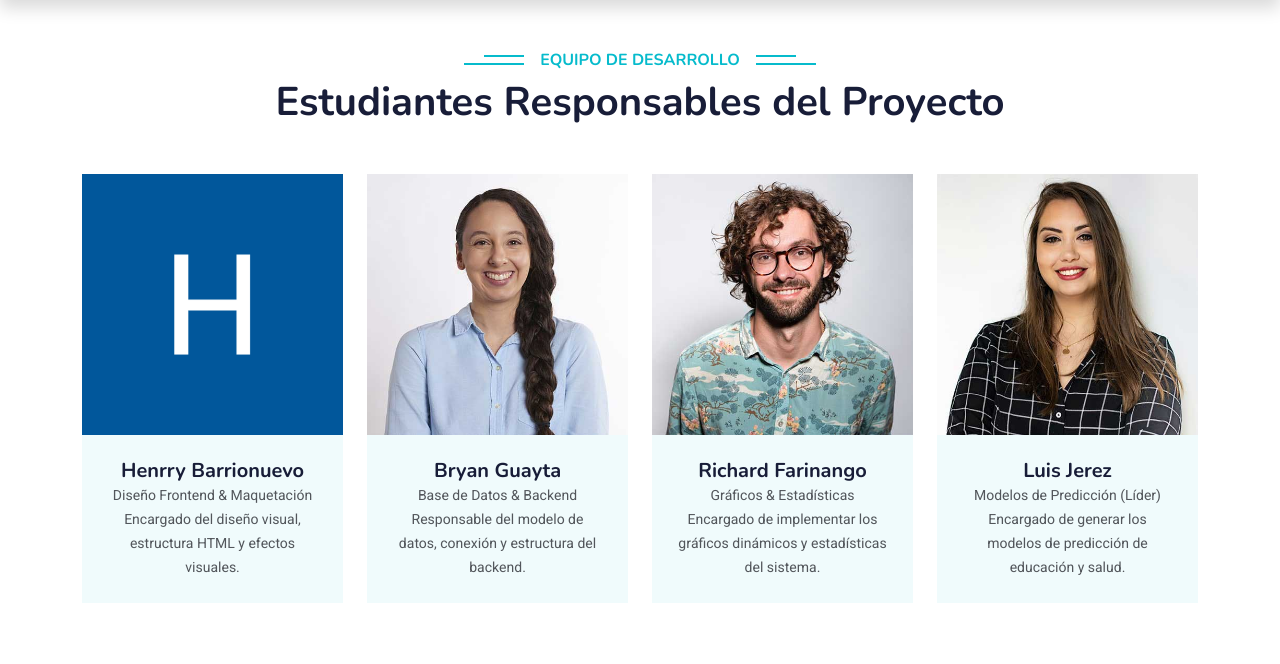
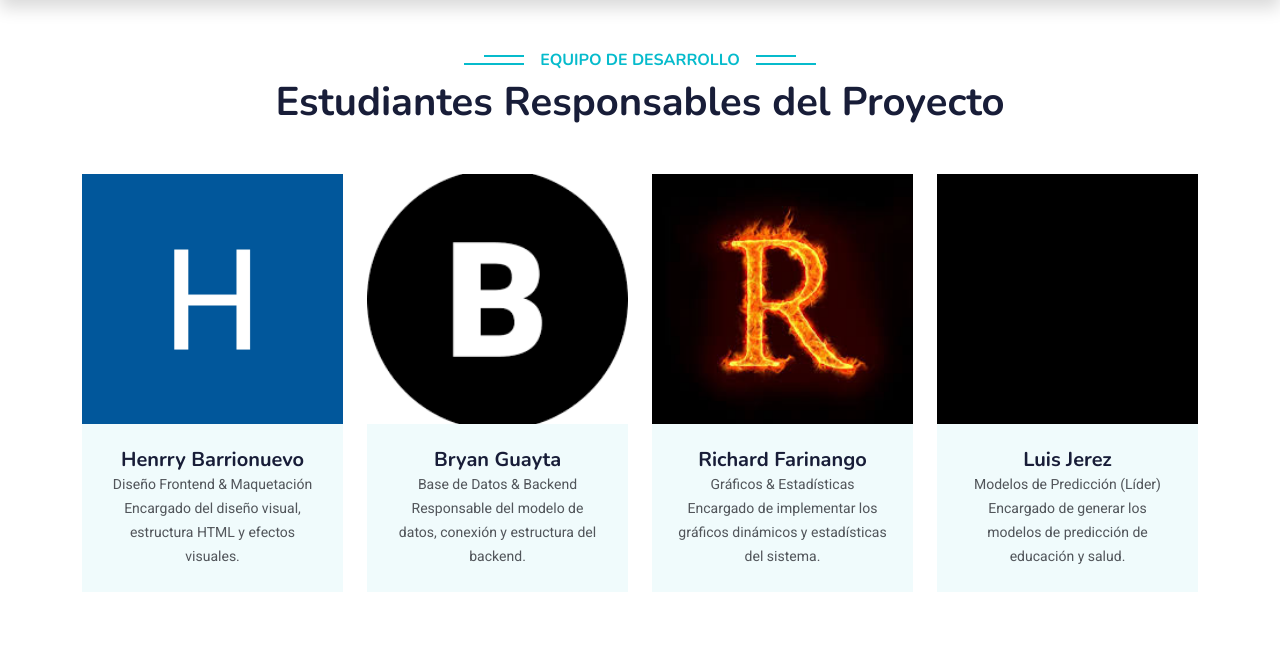
Before and after one commit to fernandobn/sistema_Prediccion, a Django app: page /integrantes/ in a window 1280 px wide. Shown: the part 75-739 px from the top of the page. Run offline with Django 5.2, Linux system fonts and the light colour scheme; some libraries are stand-ins or nearby versions.

Commit message:
fotos
fotos del grupo

```diff
--- a/Aplicaciones/Prediccion/templates/integrantes.html
+++ b/Aplicaciones/Prediccion/templates/integrantes.html
@@ -13,8 +13,8 @@
             <!-- Integrante 1 -->
             <div class="col-lg-3 col-md-6 wow fadeInUp" data-wow-delay="0.1s">
                 <div class="team-item bg-light">
-                    <div class="overflow-hidden">
-                        <img class="img-fluid" src="{% static 'img/HB.png' %}" alt="Integrante 1">
+                    <div class="overflow-hidden text-center">
+                        <img class="img-fluid team-img" src="{% static 'img/HB.png' %}" alt="Integrante 1">
                     </div>
                     <div class="text-center p-4">
                         <h5 class="mb-0">Henrry Barrionuevo</h5>
@@ -26,8 +26,8 @@
             <!-- Integrante 2 -->
             <div class="col-lg-3 col-md-6 wow fadeInUp" data-wow-delay="0.3s">
                 <div class="team-item bg-light">
-                    <div class="overflow-hidden">
-                        <img class="img-fluid" src="{% static 'img/team-2'%}.jpg" alt="Integrante 2">
+                    <div class="overflow-hidden text-center">
+                        <img class="img-fluid team-img" src="{% static 'img/BR.png' %}" alt="Integrante 2">
                     </div>
                     <div class="text-center p-4">
                         <h5 class="mb-0">Bryan Guayta</h5>
@@ -39,8 +39,8 @@
             <!-- Integrante 3 -->
             <div class="col-lg-3 col-md-6 wow fadeInUp" data-wow-delay="0.5s">
                 <div class="team-item bg-light">
-                    <div class="overflow-hidden">
-                        <img class="img-fluid" src="{% static 'img/team-3'%}.jpg" alt="Integrante 3">
+                    <div class="overflow-hidden text-center">
+                        <img class="img-fluid team-img" src="{% static 'img/RF.jpeg' %}" alt="Integrante 3">
                     </div>
                     <div class="text-center p-4">
                         <h5 class="mb-0">Richard Farinango</h5>
@@ -52,15 +52,14 @@
             <!-- Integrante 4 -->
             <div class="col-lg-3 col-md-6 wow fadeInUp" data-wow-delay="0.7s">
                 <div class="team-item bg-light">
-                    <div class="overflow-hidden">
-                        <img class="img-fluid" src="{% static 'img/team-4'%}.jpg" alt="Integrante 4">
+                    <div class="overflow-hidden text-center">
+                        <img class="img-fluid team-img" src="{% static 'img/LJ.jpeg' %}" alt="Integrante 4">
                     </div>
                     <div class="text-center p-4">
                         <h5 class="mb-0">Luis Jerez</h5>
                         <small>Modelos de Predicción (Líder)</small><br>
                         <small>Encargado de generar los modelos de predicción de educación y salud.</small>
                     </div>
-
                 </div>
             </div>
         </div>
@@ -68,4 +67,11 @@
 </div>
 <!-- Team End -->
 
+<style>
+    .team-img {
+        width: 100%;
+        height: 250px;
+        object-fit: cover;
+    }
+</style>
 {% endblock %}
```
Also changed, not shown: Artificial/static/img/BR.png (added), Artificial/static/img/LJ.jpeg (added), Artificial/static/img/RF.jpeg (added).
